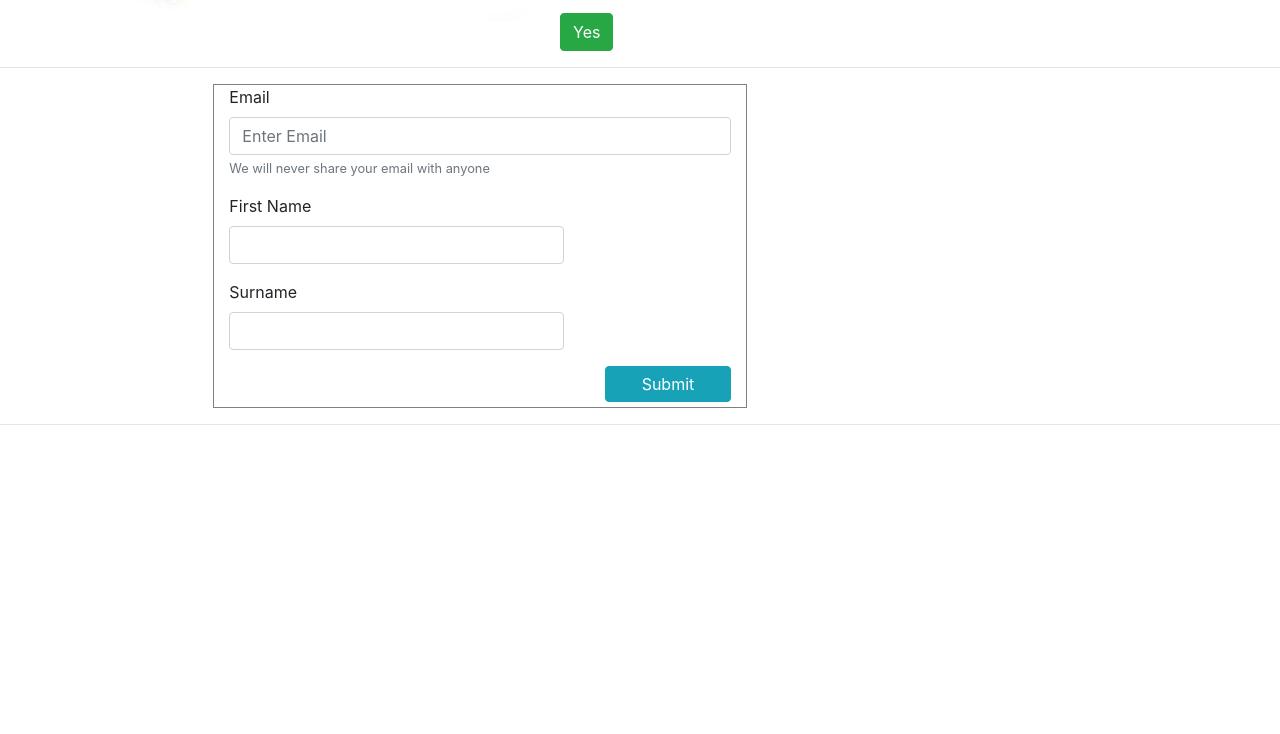
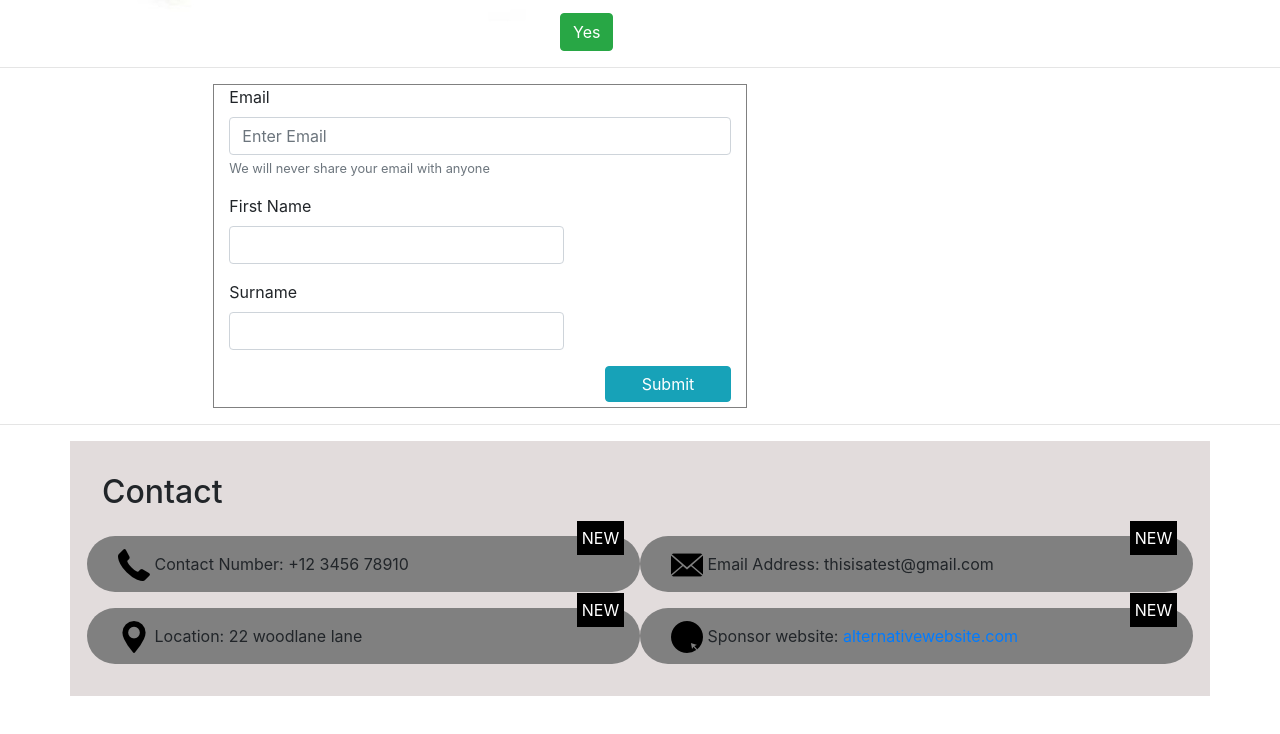
Before and after one commit to MitchElbourne/SecondProject, a plain HTML site: page index.html in a window 1280 px wide. Shown: the part 1408-2142 px from the top of the page. Before the commit the page ends 1849 px from the top, so only its background shows below. Drawn offline with nearby package versions, Linux system fonts and the light colour scheme.

Commit message:
Completed the web page, implementing flexbox to next revision

```diff
--- a/css/customcss.css
+++ b/css/customcss.css
@@ -24,10 +24,6 @@
   position: absolute;
   bottom: 5%;
   right: 5%;
-}
-
-.services{
-  /* border: 1px solid red; */
 }
 
 .servicesimages div{
@@ -69,6 +65,43 @@
 .submitbutton {
   padding: 5px 5px;
 }
+
+.contact-container {
+  background-color: #e2dcdc;
+  padding: 2rem;
+  margin-bottom: 3rem;
+}
+
+.contact-elements {
+  display: inline-block;
+  background-color: grey;
+  border-radius: 3rem;
+  border-spacing: 5px;
+  margin-top: 1rem;
+}
+
+.contact-elements img {
+  padding-left: 1rem;
+}
+
+.contact-elements p {
+  display: inline-block;
+  padding-top: 1rem;
+  padding-right: 1rem;
+}
+
+.contact-element-notification {
+  position: absolute;
+  top: -0.9rem;
+  right: 1rem;
+  background: black;
+  color: white;
+  padding: 0.3rem 0.3rem;
+}
+
+
+
+
 /* Screen Resolution Identifier */
 @media (max-width: 575px){
   body{
--- a/index.html
+++ b/index.html
@@ -124,7 +124,6 @@
 <hr />
 
 <!-- Article -->
-
 <div class="container article-one">
   <div class="row">
     <div class="col-lg-5 col-md-6">
@@ -145,7 +144,7 @@
 
 <!-- Input Form -->
 <div class="col-5 offset-2 input-form">
-    <form class="">
+  <form>
     <div class="form-group form-input-email">
       <label> Email </label>
       <input id="form-email-input" class="form-control col-12" type="email" aria-describedby="email-help" placeholder="Enter Email"/>
@@ -165,8 +164,28 @@
 <hr />
 
 
-  <!-- Page Footer -->
-
+  <!-- Contact Footer -->
+<div class="container contact-container">
+    <h1 class="h2 contact-heading"> Contact </h1>
+    <div class="row">
+      <div class="contact-elements col-lg-6 col-md-12 col-sm-12">
+        <img src="phone.png" alt="Phone.png" />
+        <p> Contact Number: +12 3456 78910 <span class="contact-element-notification"> NEW </span></p>
+      </div>
+      <div class="contact-elements col-lg-6 col-md-12 col-sm-12">
+        <img src="envelope.png" alt="Phone.png" />
+        <p> Email Address: thisisatest@gmail.com <span class="contact-element-notification"> NEW </span></p>
+      </div>
+      <div class="contact-elements col-lg-6 col-md-12 col-sm-12">
+        <img src="location.png" alt="Phone.png" />
+        <p> Location: 22 woodlane lane <span class="contact-element-notification"> NEW </span></p>
+      </div>
+      <div class="contact-elements col-lg-6 col-md-12 col-sm-12">
+        <img src="internet.png" alt="Phone.png" />
+        <p> Sponsor website: <a href="#"> alternativewebsite.com</a> <span class="contact-element-notification"> NEW </span></p>
+      </div>
+  </div>
+</div> <!-- Footer End -->
 
 
 
```
Also changed, not shown: envelope.png (added), internet.png (added), location.png (added), phone.png (added). Lines whose indentation alone changed are shown as unchanged.
